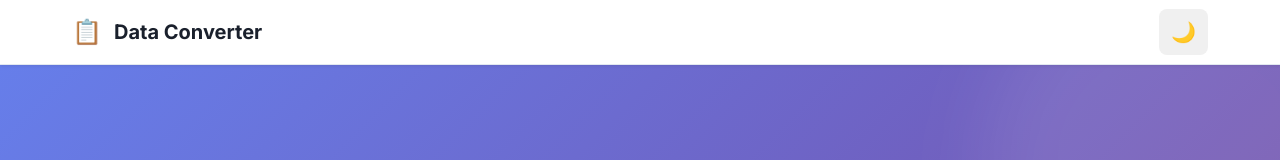
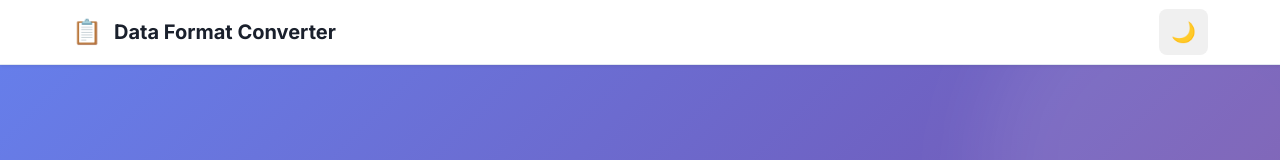
Before and after one commit to yuuichieguchi/data-format-converter, a Next.js app: page / in a window 1280 px wide. Shown: the top 160 px of the page. Built offline with nearby package versions, Linux system fonts and the light colour scheme.

Commit message:
[fix] Header

```diff
--- a/components/layout/Header.tsx
+++ b/components/layout/Header.tsx
@@ -1,6 +1,6 @@
-'use client';
+"use client";
 
-import { useState, useEffect } from 'react';
+import { useEffect, useState } from "react";
 
 export function Header() {
   const [isDark, setIsDark] = useState(false);
@@ -8,13 +8,13 @@ export function Header() {
 
   useEffect(() => {
     setIsMounted(true);
-    const savedTheme = localStorage.getItem('theme');
-    const isDarkMode = savedTheme === 'dark';
+    const savedTheme = localStorage.getItem("theme");
+    const isDarkMode = savedTheme === "dark";
     setIsDark(isDarkMode);
 
     if (isDarkMode) {
-      document.documentElement.style.backgroundColor = '#1a202c';
-      document.documentElement.style.color = '#ffffff';
+      document.documentElement.style.backgroundColor = "#1a202c";
+      document.documentElement.style.color = "#ffffff";
     }
   }, []);
 
@@ -23,53 +23,63 @@ export function Header() {
     setIsDark(newDarkState);
 
     if (newDarkState) {
-      document.documentElement.style.backgroundColor = '#1a202c';
-      document.documentElement.style.color = '#ffffff';
-      localStorage.setItem('theme', 'dark');
+      document.documentElement.style.backgroundColor = "#1a202c";
+      document.documentElement.style.color = "#ffffff";
+      localStorage.setItem("theme", "dark");
     } else {
-      document.documentElement.style.backgroundColor = '#ffffff';
-      document.documentElement.style.color = '#000000';
-      localStorage.setItem('theme', 'light');
+      document.documentElement.style.backgroundColor = "#ffffff";
+      document.documentElement.style.color = "#000000";
+      localStorage.setItem("theme", "light");
     }
 
     // イベント発火してコンポーネントに通知
-    window.dispatchEvent(new Event('theme-changed'));
+    window.dispatchEvent(new Event("theme-changed"));
   };
 
   if (!isMounted) return null;
 
   return (
-    <header style={{
-      position: 'sticky',
-      top: 0,
-      zIndex: 40,
-      background: isDark ? '#1a202c' : '#ffffff',
-      borderBottom: `1px solid ${isDark ? '#2d3748' : '#e2e8f0'}`,
-      boxShadow: `0 1px 3px ${isDark ? 'rgba(0, 0, 0, 0.3)' : 'rgba(0, 0, 0, 0.08)'}`
-    }}>
-      <div style={{
-        maxWidth: '1200px',
-        margin: '0 auto',
-        padding: '1rem 2rem',
-        display: 'flex',
-        alignItems: 'center',
-        justifyContent: 'space-between',
-        height: '4rem'
-      }}>
+    <header
+      style={{
+        position: "sticky",
+        top: 0,
+        zIndex: 40,
+        background: isDark ? "#1a202c" : "#ffffff",
+        borderBottom: `1px solid ${isDark ? "#2d3748" : "#e2e8f0"}`,
+        boxShadow: `0 1px 3px ${
+          isDark ? "rgba(0, 0, 0, 0.3)" : "rgba(0, 0, 0, 0.08)"
+        }`,
+      }}
+    >
+      <div
+        style={{
+          maxWidth: "1200px",
+          margin: "0 auto",
+          padding: "1rem 2rem",
+          display: "flex",
+          alignItems: "center",
+          justifyContent: "space-between",
+          height: "4rem",
+        }}
+      >
         {/* Logo & Title */}
-        <div style={{
-          display: 'flex',
-          alignItems: 'center',
-          gap: '0.75rem',
-          cursor: 'pointer'
-        }}>
-          <div style={{ fontSize: '1.5rem' }}>📋</div>
-          <h1 style={{
-            fontSize: '1.25rem',
-            fontWeight: '700',
-            color: isDark ? '#ffffff' : '#1a202c'
-          }}>
-            Data Converter
+        <div
+          style={{
+            display: "flex",
+            alignItems: "center",
+            gap: "0.75rem",
+            cursor: "pointer",
+          }}
+        >
+          <div style={{ fontSize: "1.5rem" }}>📋</div>
+          <h1
+            style={{
+              fontSize: "1.25rem",
+              fontWeight: "700",
+              color: isDark ? "#ffffff" : "#1a202c",
+            }}
+          >
+            Data Format Converter
           </h1>
         </div>
 
@@ -77,25 +87,25 @@ export function Header() {
         <button
           onClick={handleThemeToggle}
           style={{
-            padding: '0.5rem 0.75rem',
-            background: isDark ? '#2d3748' : '#f0f0f0',
-            border: 'none',
-            borderRadius: '0.5rem',
-            cursor: 'pointer',
-            fontSize: '1.25rem',
-            transition: 'all 0.3s ease'
+            padding: "0.5rem 0.75rem",
+            background: isDark ? "#2d3748" : "#f0f0f0",
+            border: "none",
+            borderRadius: "0.5rem",
+            cursor: "pointer",
+            fontSize: "1.25rem",
+            transition: "all 0.3s ease",
           }}
           onMouseOver={(e) => {
-            e.currentTarget.style.background = isDark ? '#3d4758' : '#e0e0e0';
-            e.currentTarget.style.transform = 'scale(1.1) rotate(10deg)';
+            e.currentTarget.style.background = isDark ? "#3d4758" : "#e0e0e0";
+            e.currentTarget.style.transform = "scale(1.1) rotate(10deg)";
           }}
           onMouseOut={(e) => {
-            e.currentTarget.style.background = isDark ? '#2d3748' : '#f0f0f0';
-            e.currentTarget.style.transform = 'scale(1) rotate(0deg)';
+            e.currentTarget.style.background = isDark ? "#2d3748" : "#f0f0f0";
+            e.currentTarget.style.transform = "scale(1) rotate(0deg)";
           }}
-          title={isDark ? 'Light Mode' : 'Dark Mode'}
+          title={isDark ? "Light Mode" : "Dark Mode"}
         >
-          {isDark ? '☀️' : '🌙'}
+          {isDark ? "☀️" : "🌙"}
         </button>
       </div>
     </header>
```
